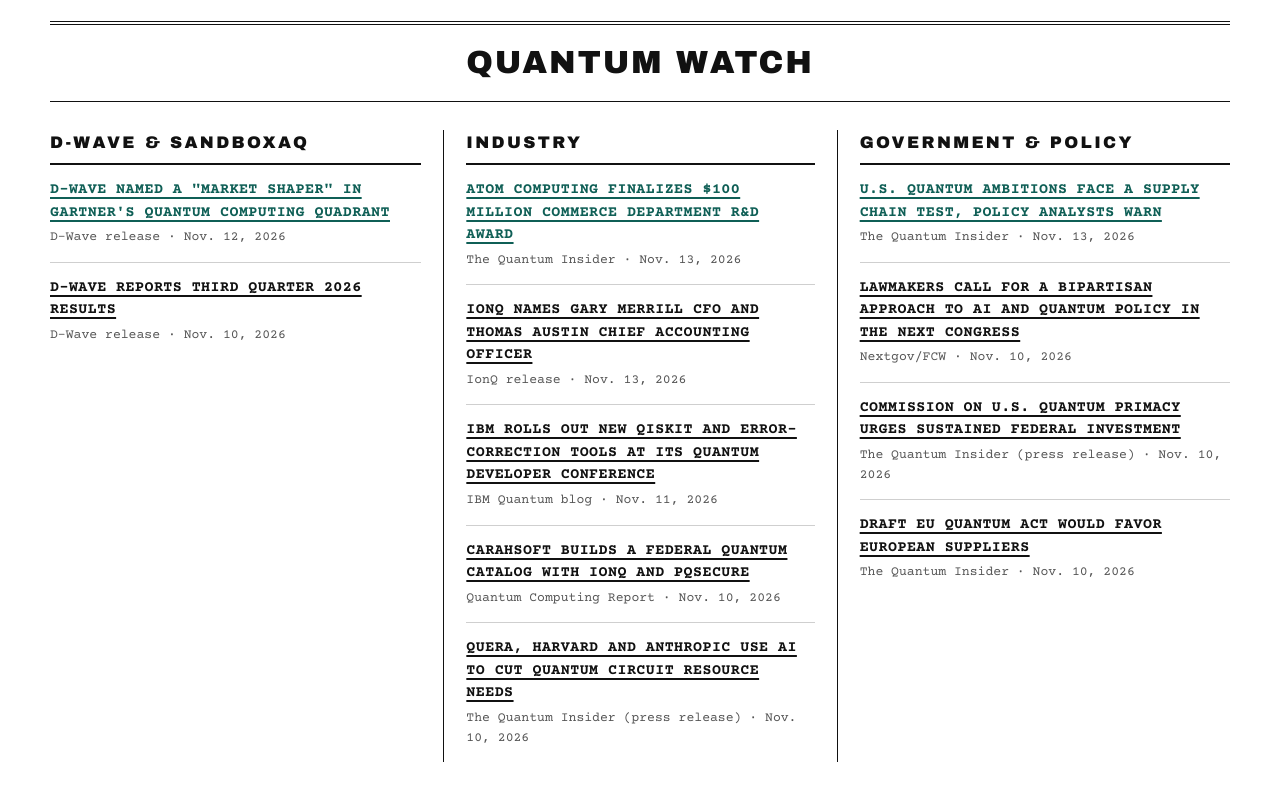
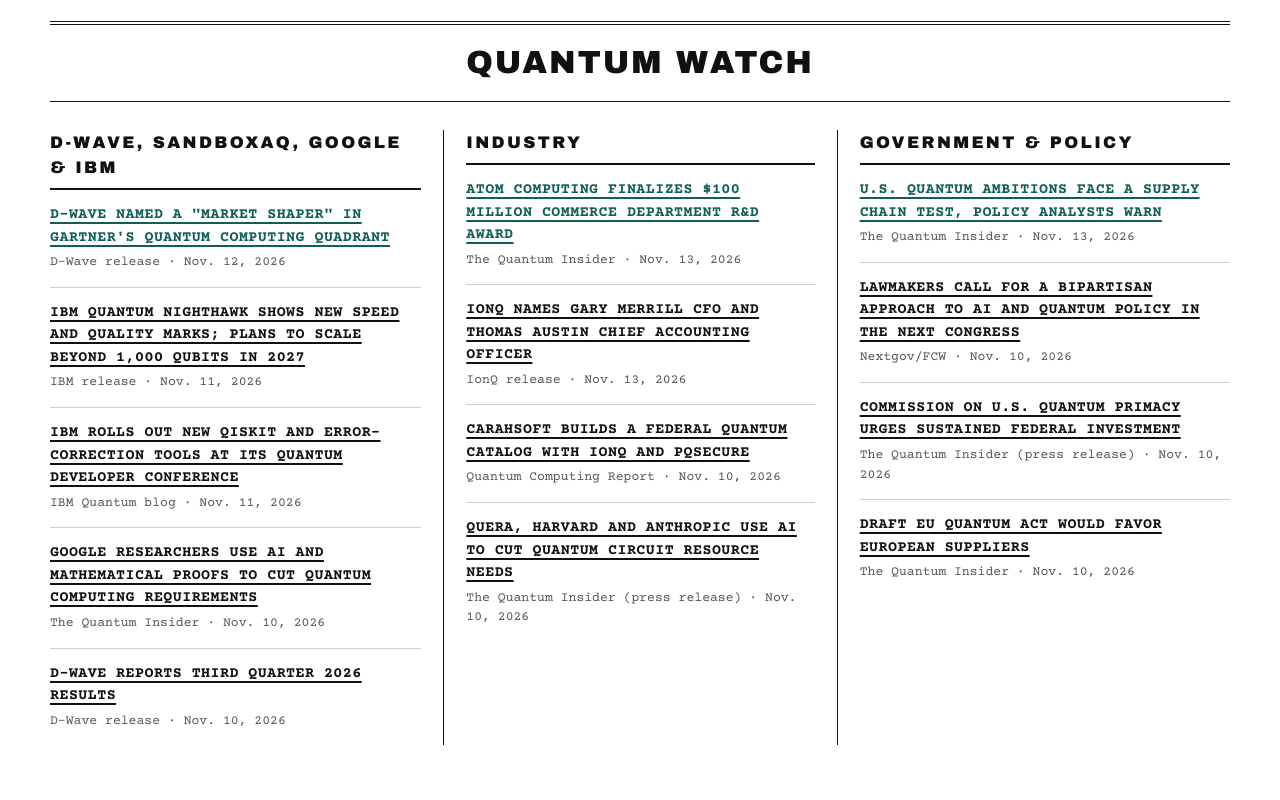
Before and after one commit to alanvalsosa/kdriven-site, a plain HTML site: page index.html in a window 1280 px wide. Shown: the part 1539-2339 px from the top of the page. Drawn offline with nearby package versions, Linux system fonts and the light colour scheme.

Commit message:
Sync site with artifact: add Google and IBM to companies-to-watch column
Co-Authored-By: Claude Opus 5.5 <noreply@anthropic.com>
Claude-Session: https://claude.ai/code/session_015jNmsLqjUhT4UX9LbGmzBa

```diff
--- a/index.html
+++ b/index.html
@@ -129,9 +129,12 @@ li:first-child > a { color: var(--accent); }
 
   <div class="cols">
   <section>
-    <h2>D-Wave &amp; SandboxAQ</h2>
+    <h2>D-Wave, SandboxAQ, Google &amp; IBM</h2>
     <ul>
       <li><a href="https://www.dwavequantum.com/company/newsroom/press-release/d-wave-named-a-market-shaper-as-of-november-2026-in-the-gartner-emerging-market-quadrant-for-quantum-computing-established-vendors/">D-Wave named a "Market Shaper" in Gartner's quantum computing quadrant</a><span class="src">D-Wave release · Nov. 12, 2026</span></li>
+      <li><a href="https://newsroom.ibm.com/2026-11-11-ibm-quantum-nighthawk-demonstrates-new-levels-of-speed-and-quality,-with-plans-to-scale-beyond-1,000-qubits-in-2027">IBM Quantum Nighthawk shows new speed and quality marks; plans to scale beyond 1,000 qubits in 2027</a><span class="src">IBM release · Nov. 11, 2026</span></li>
+      <li><a href="https://www.ibm.com/quantum/blog/dev-tools-qdc-2026">IBM rolls out new Qiskit and error-correction tools at its Quantum Developer Conference</a><span class="src">IBM Quantum blog · Nov. 11, 2026</span></li>
+      <li><a href="https://thequantuminsider.com/2026/11/10/google-researchers-use-ai-and-mathematical-proofs-to-cut-quantum-computing-requirements/">Google researchers use AI and mathematical proofs to cut quantum computing requirements</a><span class="src">The Quantum Insider · Nov. 10, 2026</span></li>
       <li><a href="https://www.dwavequantum.com/company/newsroom/press-release/d-wave-reports-third-quarter-2026-results/">D-Wave reports third quarter 2026 results</a><span class="src">D-Wave release · Nov. 10, 2026</span></li>
     </ul>
   </section>
@@ -141,7 +144,6 @@ li:first-child > a { color: var(--accent); }
     <ul>
       <li><a href="https://thequantuminsider.com/2026/11/13/atom-computing-finalizes-100-million-u-s-department-of-commerce-rd-award/">Atom Computing finalizes $100 million Commerce Department R&amp;D award</a><span class="src">The Quantum Insider · Nov. 13, 2026</span></li>
       <li><a href="https://www.ionq.com/news/ionq-announces-executive-leadership-evolution">IonQ names Gary Merrill CFO and Thomas Austin chief accounting officer</a><span class="src">IonQ release · Nov. 13, 2026</span></li>
-      <li><a href="https://www.ibm.com/quantum/blog/dev-tools-qdc-2026">IBM rolls out new Qiskit and error-correction tools at its Quantum Developer Conference</a><span class="src">IBM Quantum blog · Nov. 11, 2026</span></li>
       <li><a href="https://quantumcomputingreport.com/carahsoft-builds-federal-quantum-catalog-with-ionq-and-pqsecure-partnerships/">Carahsoft builds a federal quantum catalog with IonQ and PQSecure</a><span class="src">Quantum Computing Report · Nov. 10, 2026</span></li>
       <li><a href="https://thequantuminsider.com/2026/11/10/quera-harvard-anthropic-ai-quantum-circuit-resource-requirements/">QuEra, Harvard and Anthropic use AI to cut quantum circuit resource needs</a><span class="src">The Quantum Insider (press release) · Nov. 10, 2026</span></li>
     </ul>
```
